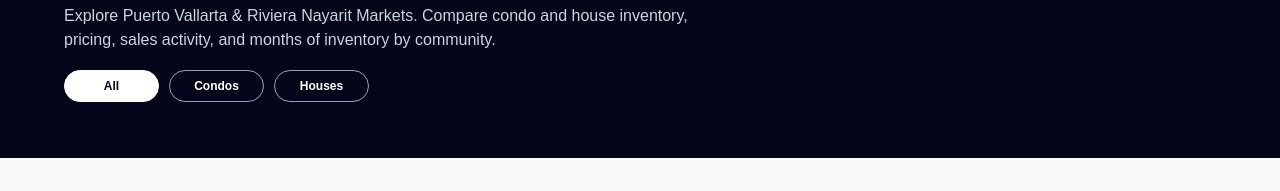
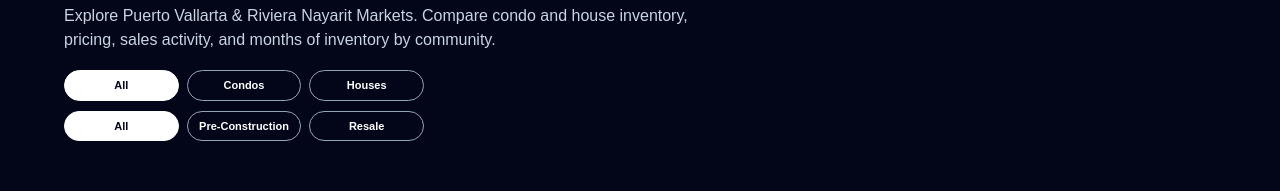
Before and after one commit to grdino/searchpv, a Next.js app: page / in a window 1280 px wide. Shown: the part 148-339 px from the top of the page. Built offline with nearby package versions, Linux system fonts and the light colour scheme; no server answers; the database is empty.

Commit message:
added pre-con buttons to home page

```diff
--- a/src/app/page.tsx
+++ b/src/app/page.tsx
@@ -26,15 +26,8 @@ export default async function Home({
 }) {
   const params = await searchParams;
 
-  const selectedMarket: MarketSegment =
-    params.market === "pre_construction" || params.market === "resale"
-      ? params.market
-      : "all";
-
-  const selectedPropertyType: PropertyTypeSegment =
-    params.propertyType === "condos" || params.propertyType === "houses"
-      ? params.propertyType
-      : "all";
+  const selectedMarket = getMarketSegment(params.market);
+  const selectedPropertyType = getPropertyTypeSegment(params.propertyType);
 
   const { data, error } = await supabase
     .from("community_snapshot")
@@ -80,7 +73,7 @@ export default async function Home({
             community.
           </p>
 
-          <PropertyTypeSelector
+          <HomeSelectors
             selectedMarket={selectedMarket}
             selectedPropertyType={selectedPropertyType}
           />
@@ -121,7 +114,10 @@ export default async function Home({
                   <Td>
                     {row.community_name === "Emiliano Zapata" ? (
                       <Link
-                        href={`/communities/emiliano-zapata?market=${selectedMarket}&propertyType=${selectedPropertyType}`}
+                        href={`/communities/emiliano-zapata?${buildQueryString(
+                          selectedMarket,
+                          selectedPropertyType
+                        )}`}
                         className="font-semibold text-blue-700 hover:underline"
                       >
                         {row.community_name}
@@ -147,7 +143,7 @@ export default async function Home({
   );
 }
 
-function PropertyTypeSelector({
+function HomeSelectors({
   selectedMarket,
   selectedPropertyType,
 }: {
@@ -158,13 +154,22 @@ function PropertyTypeSelector({
     display: "inline-flex",
     alignItems: "center",
     justifyContent: "center",
-    minWidth: "95px",
-    padding: "6px 12px",
+    width: "100%",
+    padding: "6px 6px",
     borderRadius: "999px",
     border: "1px solid #94a3b8",
-    fontSize: "12px",
+    fontSize: "11px",
     fontWeight: 700,
     textDecoration: "none",
+    whiteSpace: "nowrap",
+  };
+
+  const rowStyle: React.CSSProperties = {
+    display: "grid",
+    gridTemplateColumns: "repeat(3, minmax(0, 1fr))",
+    gap: "8px",
+    width: "100%",
+    maxWidth: "360px",
   };
 
   const selectedStyle: React.CSSProperties = {
@@ -181,23 +186,17 @@ function PropertyTypeSelector({
   };
 
   return (
-    <div
-      style={{
-        marginTop: "18px",
-        display: "flex",
-        gap: "10px",
-        flexWrap: "wrap",
-      }}
-    >
+    <div style={{ marginTop: "18px" }}>
+      <div style={rowStyle}>
         <a
-        href={`/?market=${selectedMarket}`}
+          href={homeHref(selectedMarket, "all")}
           style={selectedPropertyType === "all" ? selectedStyle : unselectedStyle}
         >
           All
         </a>
 
         <a
-        href={`/?market=${selectedMarket}&propertyType=condos`}
+          href={homeHref(selectedMarket, "condos")}
           style={
             selectedPropertyType === "condos" ? selectedStyle : unselectedStyle
           }
@@ -206,13 +205,46 @@ function PropertyTypeSelector({
         </a>
 
         <a
-        href={`/?market=${selectedMarket}&propertyType=houses`}
+          href={homeHref(selectedMarket, "houses")}
           style={
             selectedPropertyType === "houses" ? selectedStyle : unselectedStyle
           }
         >
           Houses
         </a>
+      </div>
+
+      <div
+        style={{
+          ...rowStyle,
+          marginTop: "10px",
+        }}
+      >
+        <a
+          href={homeHref("all", selectedPropertyType)}
+          style={selectedMarket === "all" ? selectedStyle : unselectedStyle}
+        >
+          All
+        </a>
+
+        <a
+          href={homeHref("pre_construction", selectedPropertyType)}
+          style={
+            selectedMarket === "pre_construction"
+              ? selectedStyle
+              : unselectedStyle
+          }
+        >
+          Pre-Construction
+        </a>
+
+        <a
+          href={homeHref("resale", selectedPropertyType)}
+          style={selectedMarket === "resale" ? selectedStyle : unselectedStyle}
+        >
+          Resale
+        </a>
+      </div>
     </div>
   );
 }
@@ -224,6 +256,51 @@ function MetricCard({ label, value }: { label: string; value: number }) {
       <p className="mt-2 text-4xl font-bold">{value.toLocaleString()}</p>
     </div>
   );
+}
+
+function homeHref(market: MarketSegment, propertyType: PropertyTypeSegment) {
+  const params = new URLSearchParams();
+
+  if (market !== "all") {
+    params.set("market", market);
+  }
+
+  if (propertyType !== "all") {
+    params.set("propertyType", propertyType);
+  }
+
+  const queryString = params.toString();
+
+  return queryString ? `/?${queryString}` : "/";
+}
+
+function buildQueryString(
+  market: MarketSegment,
+  propertyType: PropertyTypeSegment
+) {
+  const params = new URLSearchParams();
+
+  if (market !== "all") {
+    params.set("market", market);
+  }
+
+  if (propertyType !== "all") {
+    params.set("propertyType", propertyType);
+  }
+
+  return params.toString();
+}
+
+function getMarketSegment(value?: string): MarketSegment {
+  if (value === "pre_construction") return "pre_construction";
+  if (value === "resale") return "resale";
+  return "all";
+}
+
+function getPropertyTypeSegment(value?: string): PropertyTypeSegment {
+  if (value === "condos") return "condos";
+  if (value === "houses") return "houses";
+  return "all";
 }
 
 function Th({ children }: { children: React.ReactNode }) {
```
Lines whose indentation alone changed are shown as unchanged.
